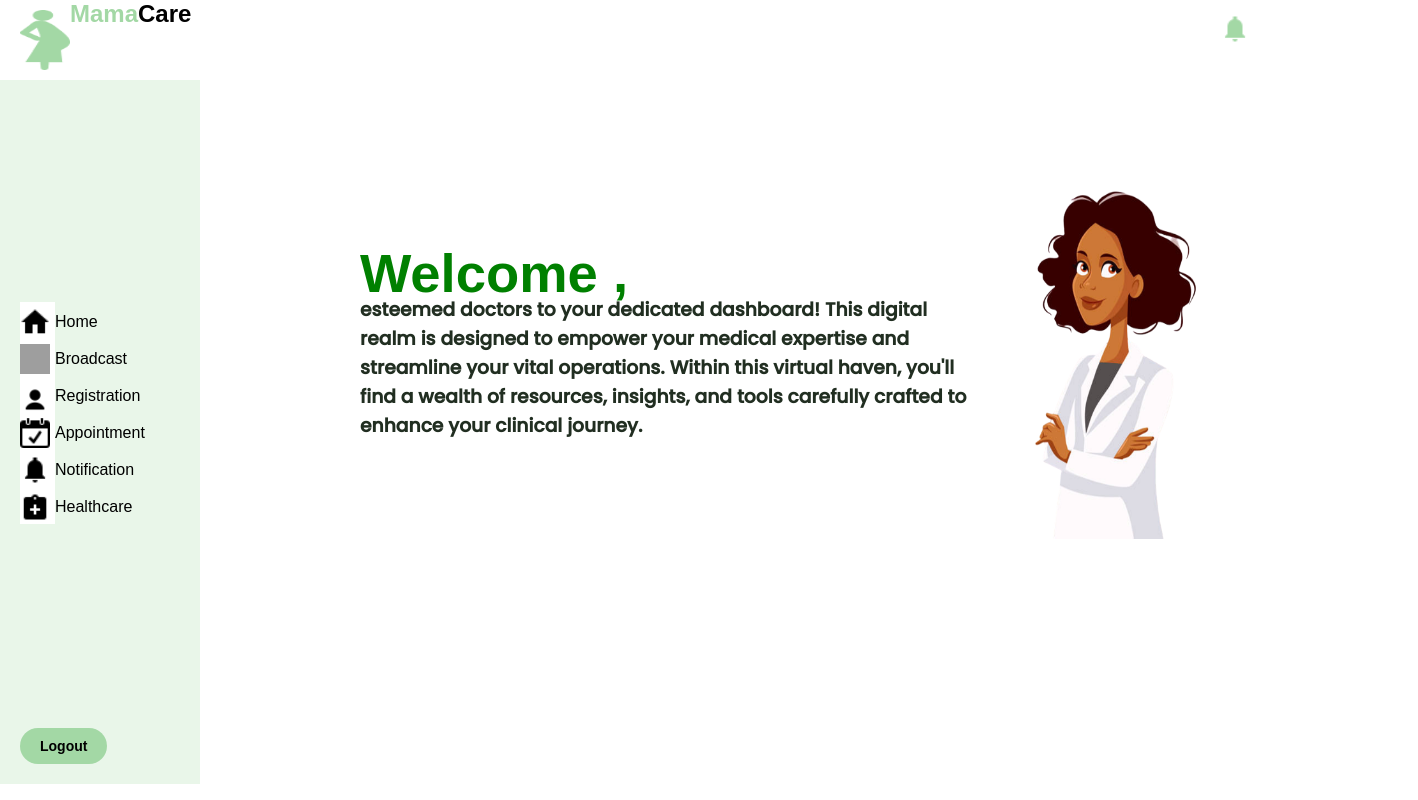
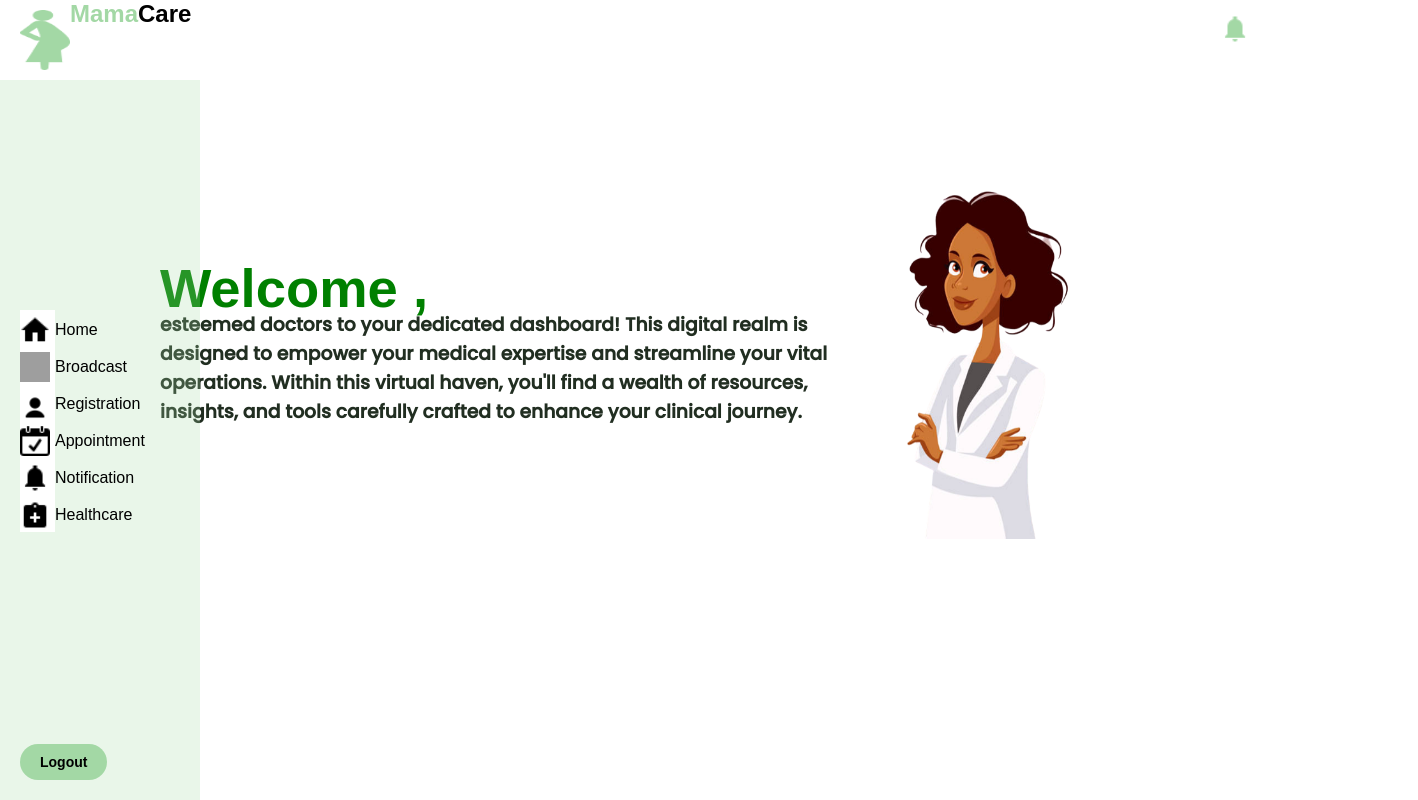
Before and after one commit to Igire-Rwanda/Infant-healthy-assurance, a React (Create React App) app: page /dashboard in a window 1280 px wide. Shown: the whole page, 1418 px wide, since content can reach past the window. Built offline with nearby package versions, Linux system fonts and the light colour scheme; grey boxes are pictures that could not be loaded.

Commit message:
styled the sidemenu

```diff
--- a/src/Pages/register.css
+++ b/src/Pages/register.css
@@ -12,6 +12,7 @@
   /* background-color: rgba(163, 216, 165, 0.34); */
   justify-content:center;
   align-items: center;
+  margin-top: 20px;
 }
 
 
@@ -66,11 +67,13 @@
 
 #register-form button {
   background-color: #4caf50;
-  color: white;
+  color: #000;
   border: none;
   padding: 10px 20px;
   cursor: pointer;
   border-radius: 5px;
+  width: 100%;
+  font-weight: bold;
 }
 
 #register-form button:hover {
--- a/src/Pages/register.jsx
+++ b/src/Pages/register.jsx
@@ -103,7 +103,6 @@ const MotherRegistration = () => {
                       value={formvalues.motherTel}
                       onChange={handlechange}
                     />
-                    <button id="register-verify">VERIFY</button>
                     <br />
                     <label>Patient's ID</label>
                     <p>(Enter the ID number sent on your mobile phone)</p>
--- a/src/styles/sidemenu.css
+++ b/src/styles/sidemenu.css
@@ -1,9 +1,12 @@
 .sideMenuContainer {
+  position: fixed;
+  top: 0;
+  left: 0;
   display: flex;
   flex-direction: column;
-  height: 98vh;
+  height: 100vh;
   width: 200px;
-  background-color: rgb(163, 216, 165, 24%);
+  background-color: rgba(163, 216, 165, 0.24);
   padding: 20px;
 }
 
@@ -77,7 +80,7 @@
 .body {
   /* background-color: #a3d8a5; */
   height: 89vh;
-    width: 1208px;
+  width: 100%;
   display: flex;
   align-items: center;
   justify-content: center;
@@ -184,8 +187,7 @@
   margin-left: 150px;
   margin-top: -30px;
 }
-  .welcomingbody h1{
+
+.welcomingbody h1 {
   color: green;
 }
-
-  /* Add your other CSS styles below */
```
Lines whose indentation alone changed are shown as unchanged.
